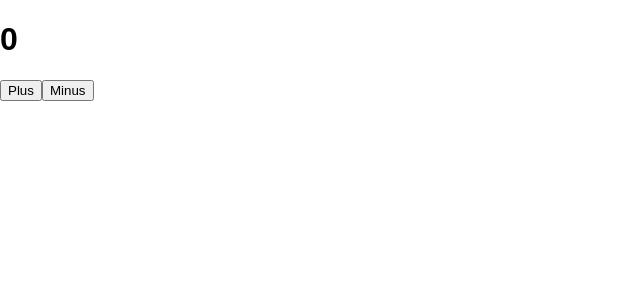
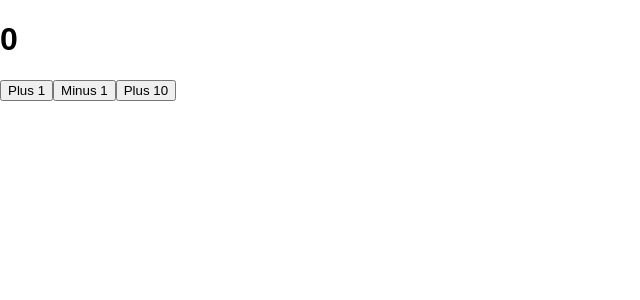
Before and after one commit to old-cob/react-redux-todo, a React (Create React App) app: page / in a window 1280 px wide. Shown: the top 300 px of the page, without its empty margins (0-640 px from the left). Built offline with nearby package versions, Linux system fonts and the light colour scheme.

Commit message:
gio was a jerk

```diff
--- a/src/App.js
+++ b/src/App.js
@@ -6,9 +6,7 @@ import ReactDOM from 'react-dom';
 const counter = (state = 0, action) => {
   switch (action.type){
     case 'INCREMENT':
-      return state + 1;
-    case 'DECREMENT':
-      return state - 1;
+      return state + action.num;
     default:
       return state;
   }
@@ -16,11 +14,12 @@ const counter = (state = 0, action) => {
 
 const store = createStore(counter);
 
-const Counter = ({value, onIncrement, onDecrement}) => (
+const Counter = ({value, onIncrement}) => (
   <div>
     <h1>{value}</h1>
-    <button onClick={onIncrement}>Plus</button>
-    <button onClick={onDecrement}>Minus</button>
+    <button onClick={onIncrement(1)}>Plus 1</button>
+    <button onClick={onIncrement(-1)}>Minus 1</button>
+    <button onClick={onIncrement(10)}>Plus 10</button>
   </div>
 )
 
@@ -29,8 +28,7 @@ class App extends Component {
     return (
       <div className="App">
         <Counter value={store.getState()}
-        onIncrement={ ()=> store.dispatch({ type: 'INCREMENT' })}
-        onDecrement={ ()=> store.dispatch({ type: 'DECREMENT' })}
+        onIncrement={ (n)=> ()=> store.dispatch({ type: 'INCREMENT', num: n })}
         />
       </div>
     );
```
